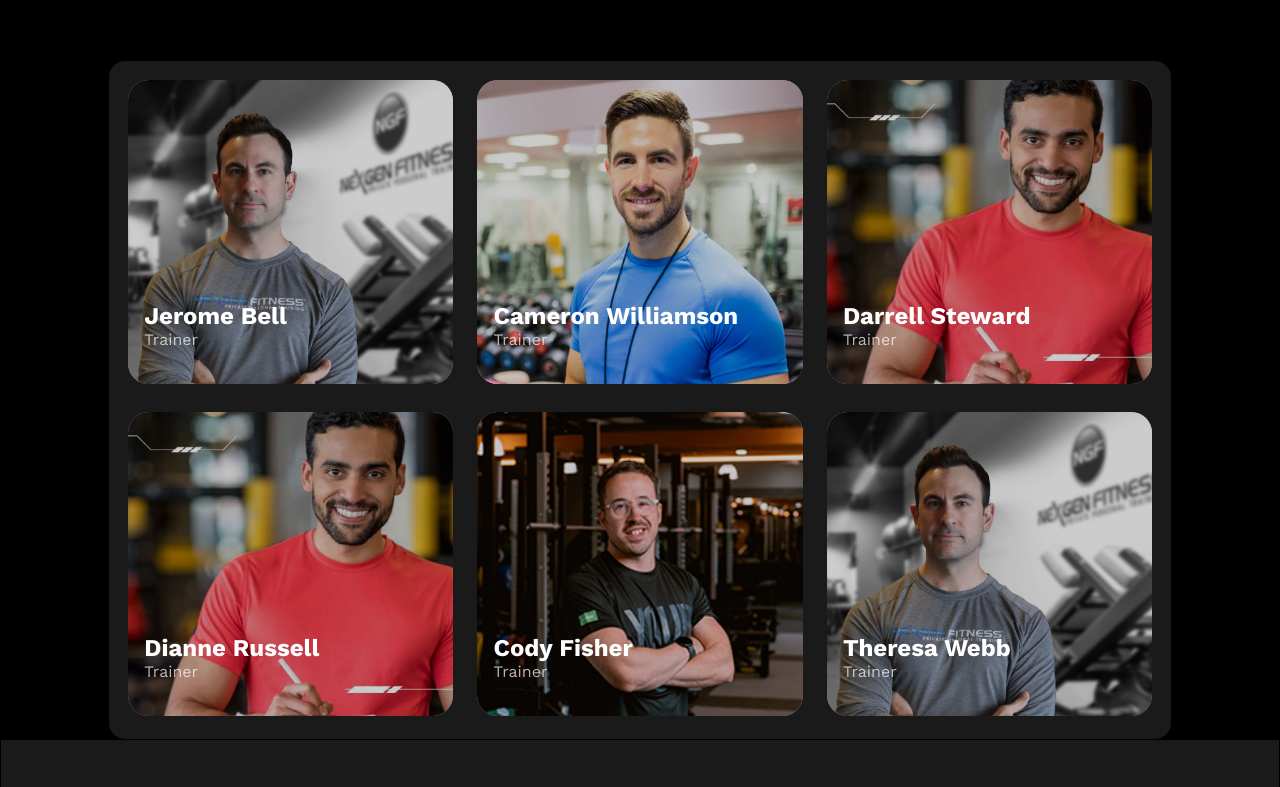
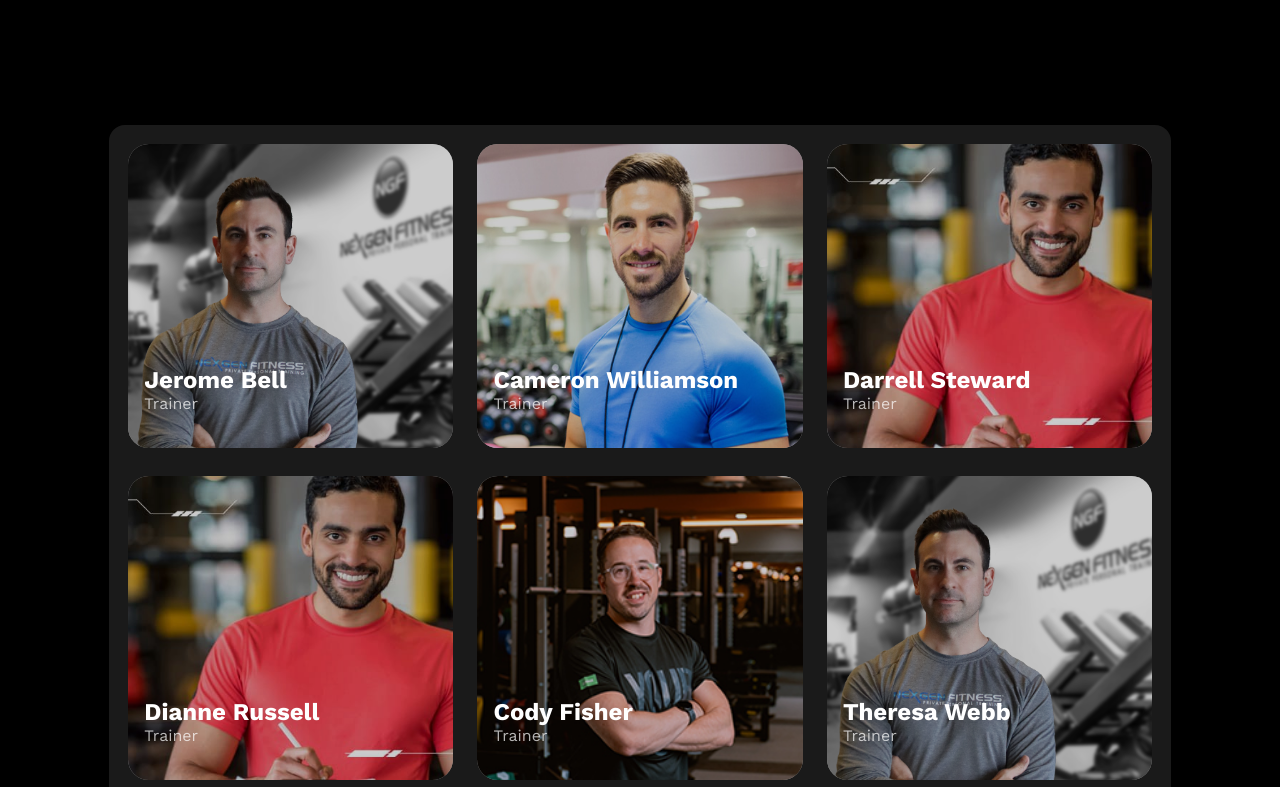
Before and after one commit to Pramadhar/responsive-assignment-two-10, a plain HTML site: page index.html in a window 1280 px wide. Shown: the part 2832-3619 px from the top of the page. Drawn offline with nearby package versions, Linux system fonts and the light colour scheme; a web font is replaced by a local one.

Commit message:
last-commit

```diff
--- a/index.html
+++ b/index.html
@@ -3,7 +3,7 @@
 <head>
     <meta charset="UTF-8">
     <meta name="viewport" content="width=device-width, initial-scale=1.0">
-    <title>Document</title>
+    <title>Second Assignment</title>
     <link rel="stylesheet" href="styles/style.css">
     <link rel="stylesheet" href="https://cdnjs.cloudflare.com/ajax/libs/font-awesome/6.6.0/css/all.min.css" integrity="sha512-Kc323vGBEqzTmouAECnVceyQqyqdsSiqLQISBL29aUW4U/M7pSPA/gEUZQqv1cwx4OnYxTxve5UMg5GT6L4JJg==" crossorigin="anonymous" referrerpolicy="no-referrer" />
 </head>
--- a/styles/style.css
+++ b/styles/style.css
@@ -227,6 +227,7 @@
     height: 450px;
     margin: 0 auto;
 }
+
 .run-and-extra{
     width: 100%;
     background-color: black;
@@ -454,7 +455,8 @@
 .section-of-trainner{
     width: 100%;
     background-color: black;
-
+ padding-bottom: 6rem;
+ padding-top: 4rem;
 }
 .section-tainner{
     width: 80%;
```
